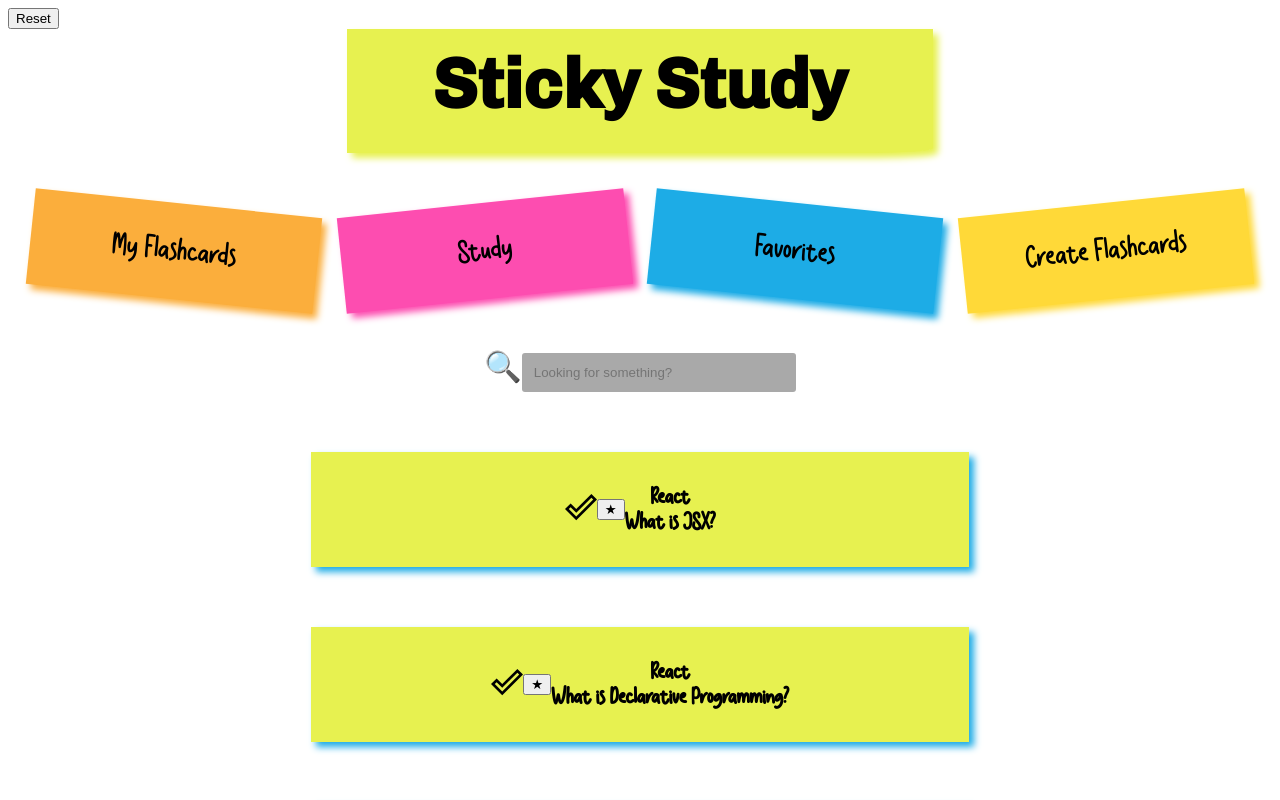
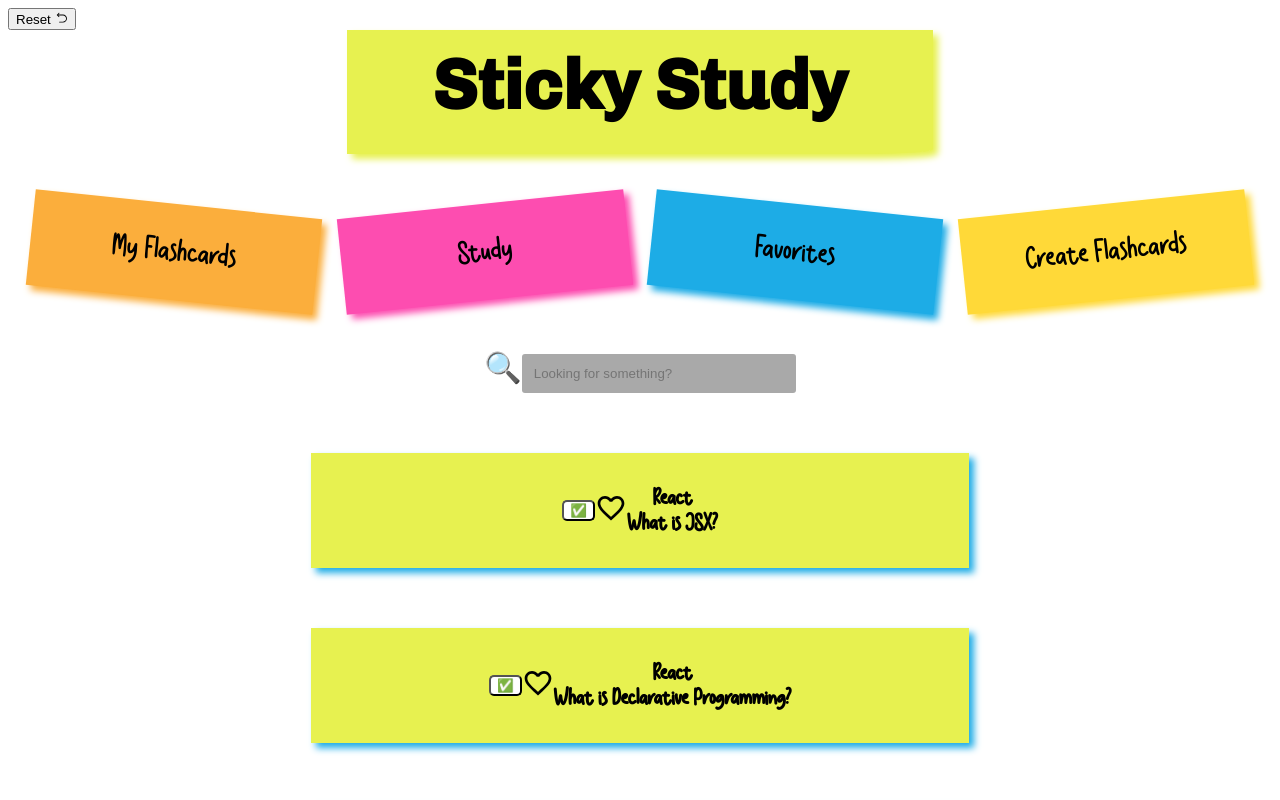
Before and after one commit to rjyeeun/Flashcard, a React (Create React App) app in the folder flashcard_phase_2_project/: page /cards/study in a window 1280 px wide. Shown: the top 800 px of the page. Built offline with nearby package versions, Linux system fonts and the light colour scheme; data requests are answered from the project's data file.

Commit message:
changed some buttons and added edit button without functionality

```diff
--- a/flashcard_phase_2_project/db.json
+++ b/flashcard_phase_2_project/db.json
@@ -6,7 +6,7 @@
       "question": "What is JSX?",
       "answer": "JavaScript XML => allows us to combine JS and HTML.",
       "image": "https://www.simplilearn.com/ice9/free_resources_article_thumb/JSX.PNG",
-      "favorite": true
+      "favorite": false
     },
     {
       "id": 2,
@@ -14,7 +14,7 @@
       "question": "What is Declarative Programming?",
       "answer": "Declarative programming is a style of programming where the focus is on describing the desired outcome, rather than specifying the steps to achieve it.",
       "image": "https://www.educative.io/v2api/editorpage/5244002156937216/image/5702712784322560",
-      "favorite": true
+      "favorite": false
     },
     {
       "id": 3,
--- a/flashcard_phase_2_project/src/App.js
+++ b/flashcard_phase_2_project/src/App.js
@@ -8,12 +8,13 @@ import FlashCardForm from './components/FlashCardForm';
 import StudyCardList from './components/StudyCardList.js';
 import Favorites from './components/Favorites';
 
+
 function App() {
 
   //States
   const [cardList, setCardList] = useState([])
   const [searchTerm, setSearch] = useState("")
-  const [favoriteCardList, setFavoriteCardList]=([])
+  const [cardId, setCardId] = useState(null)
 
   const url = 'http://localhost:8001/card'
 
@@ -35,6 +36,7 @@ function App() {
     const updatedCards = [...cardList, newCard];
     setCardList(updatedCards)
   }
+
 
   //Display Cards via Search: Question or Title
   const filteredCards = cardList.filter(card => (
@@ -61,8 +63,6 @@ function App() {
     })
     setCardList(updatedCards)
   }
-
-
 
   return (
     <div>
@@ -109,8 +109,7 @@ function App() {
             searchTerm={searchTerm}
             changeSearch={changeSearch}
             onDeleteCard={onDeleteCard}
-            toggleFavorite={toggleFavorite}
-          />
+            toggleFavorite={toggleFavorite}  />
         </Route>
 
       </Switch>
--- a/flashcard_phase_2_project/src/components/FavoriteCard.js
+++ b/flashcard_phase_2_project/src/components/FavoriteCard.js
@@ -1,4 +1,6 @@
 import React, {useState} from 'react';
+import {MdFavorite} from 'react-icons/md'
+import {MdFavoriteBorder} from 'react-icons/md'
 
 function FavoriteCard ({card, toggleFavorite}) {
 
@@ -36,13 +38,13 @@ function FavoriteCard ({card, toggleFavorite}) {
     return (
         <div className='container'>
             <div onClick={toggleStudy} className='card' style={{background: isFront ? '#E7F150':'#1dace6'}}>
-                <button
+                <h1 className='favorite_btn'
                     type="text"
                     value={favorite}
                     onClick={(e) => {
                         e.stopPropagation()
                         handleToggleFavorite(id, e.target.value)}}
-                >{card.favorite?  "★" : "☆"}</button>
+                >{card.favorite?  <MdFavorite/> : <MdFavoriteBorder/>}</h1>
                 {isFront? (
                     <h2 className="front">{title}
                         <div className="question"> {question}</div>
--- a/flashcard_phase_2_project/src/components/FlashCard.js
+++ b/flashcard_phase_2_project/src/components/FlashCard.js
@@ -1,4 +1,7 @@
-import {CiSquareRemove} from 'react-icons/ci'
+import {MdDeleteForever} from 'react-icons/md'
+import {MdFavorite} from 'react-icons/md'
+import {MdFavoriteBorder} from 'react-icons/md'
+import {FaPencilAlt} from 'react-icons/fa'
 
 
 function FlashCard({card, onDeleteCard, toggleFavorite}) {
@@ -38,17 +41,18 @@ function FlashCard({card, onDeleteCard, toggleFavorite}) {
 
     return (
         <>
-            <div className='card' style={{background: '#E7F150'}}>
+            <div className="card">
                 <h2 style={{fontSize: 50}}>{title}</h2>
-                <p style={{fontSize: 30}}> {question}</p>
-                <h1 className='delete' onClick={handleDeleteClick}><CiSquareRemove /></h1>
-                <button
+                <h2 style={{fontSize: 30}}> Q: {question}</h2>
+                <h1 onClick={handleDeleteClick}><MdDeleteForever /></h1>
+                <h1><FaPencilAlt/></h1>
+                <h1 className='favorite_btn'
                     type="text"
                     value={favorite}
                     onClick={(e) => {
                         e.stopPropagation()
                         handleToggleFavorite(id, e.target.value)}}
-                >{card.favorite?  "★" : "☆"}</button>
+                >{card.favorite?  <MdFavorite/> : <MdFavoriteBorder/>}</h1>
             </div>
             <div className='card' style={{background: '#1dace6'}}>
                 <h2>{answer}<img className="image" src={image}/></h2>
--- a/flashcard_phase_2_project/src/components/FlashCardList.js
+++ b/flashcard_phase_2_project/src/components/FlashCardList.js
@@ -1,6 +1,7 @@
 import FlashCard from './FlashCard'
 import Search from './Search'
 import React from 'react'
+
 
 function FlashCardList({ cardList, searchTerm, changeSearch, onDeleteCard, toggleFavorite}) {
 
--- a/flashcard_phase_2_project/src/components/Header.js
+++ b/flashcard_phase_2_project/src/components/Header.js
@@ -1,5 +1,6 @@
 import React from 'react';
 import { Link } from 'react-router-dom'
+import {RxReset} from 'react-icons/rx'
 
 
 
@@ -13,7 +14,7 @@ function Header ({setCardList}) {
 
     return (
         <div>
-            <button onClick={handleReset}>Reset</button>
+            <button onClick={handleReset}>Reset <RxReset/></button>
             <Link to = "/" className="title">Sticky Study</Link>
             <div className="flex_Container">
                 <Link to = "/cards" className="myFlashcard" >My Flashcards</Link>
--- a/flashcard_phase_2_project/src/components/Study.js
+++ b/flashcard_phase_2_project/src/components/Study.js
@@ -1,5 +1,7 @@
 import React, {useState} from 'react';
-import {MdDoneOutline} from 'react-icons/md'
+import {MdFavorite} from 'react-icons/md'
+import {MdFavoriteBorder} from 'react-icons/md'
+
 
 function Study ({card, onDeleteCard, toggleFavorite}) {
 
@@ -42,14 +44,14 @@ function Study ({card, onDeleteCard, toggleFavorite}) {
     return (
         <div className='container'>
             <div onClick={toggleStudy} className='card' style={{background: isFront ? '#E7F150':'#1dace6'}}>
-                <h1 className='delete' onClick={handleDeleteStudyCard}><MdDoneOutline/></h1>
-                <button
+                <button className='delete' onClick={handleDeleteStudyCard}>✅</button>
+                <h1 className='favorite_btn'
                     type="text"
                     value={favorite}
                     onClick={(e) => {
                         e.stopPropagation()
                         handleToggleFavorite(id, e.target.value)}}
-                >{card.favorite?  "★" : "☆"}</button>
+                >{card.favorite?  <MdFavorite/> : <MdFavoriteBorder/>}</h1>
                 {isFront? (
                     <h2 className="front">{title}
                         <div className="question"> {question}</div>
--- a/flashcard_phase_2_project/src/index.css
+++ b/flashcard_phase_2_project/src/index.css
@@ -283,3 +283,7 @@
     margin-top: 30px;
     position: relative;
 }
+.delete {
+    border-radius: 5px;
+    background: white
+}
```
